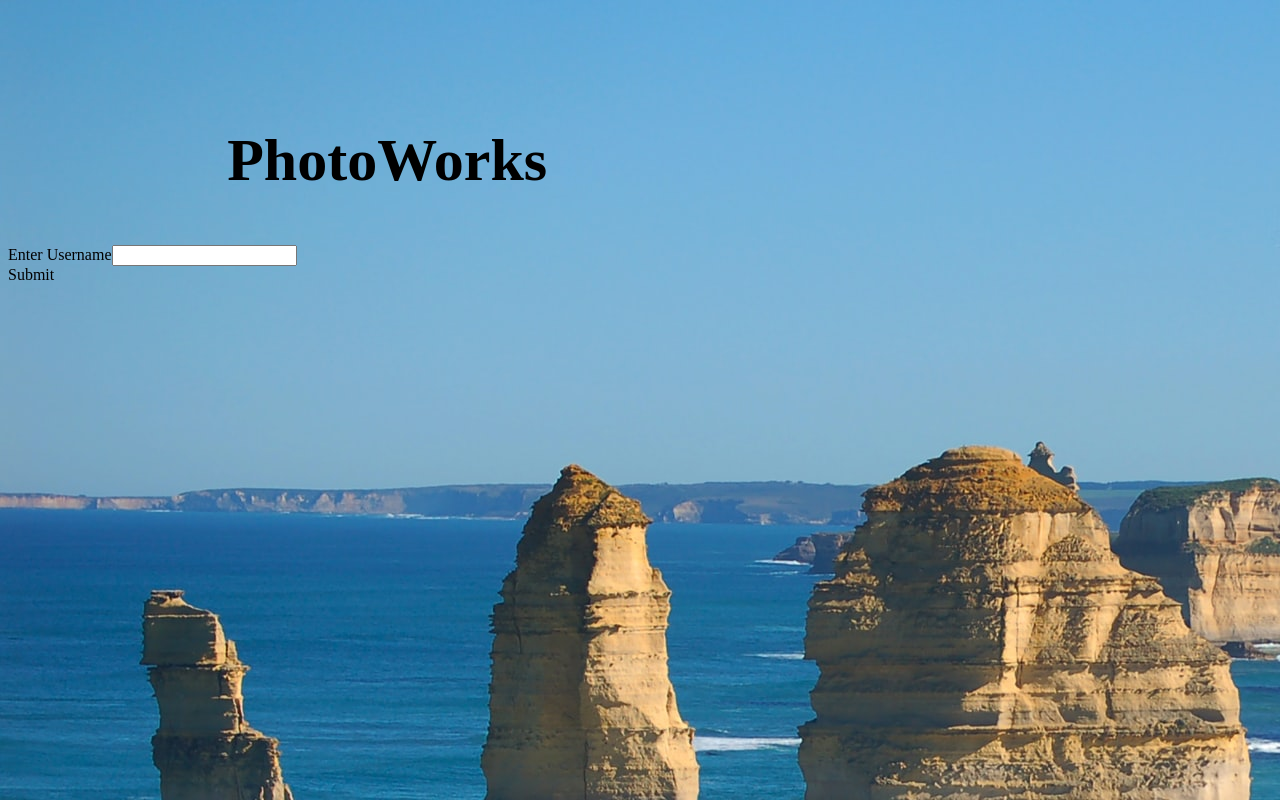
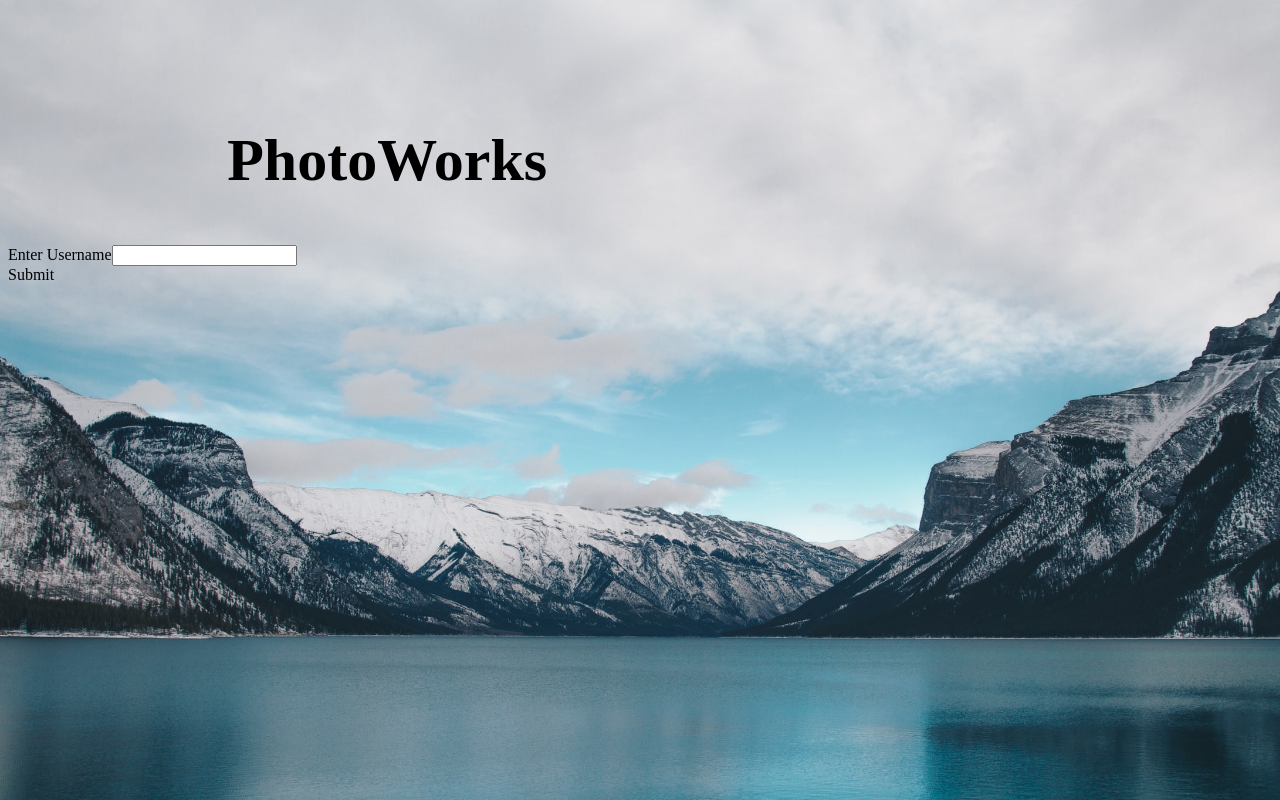
Before and after one commit to Roberto-Livi/react-redux-project, a React (Create React App) app in the folder react-redux/: page / in a window 1280 px wide. Built offline with nearby package versions, Linux system fonts and the light colour scheme; the HTML template or start-up script is replaced by a standard one.

Commit message:
finished applying css to login page

```diff
--- a/react-redux/src/components/Login.js
+++ b/react-redux/src/components/Login.js
@@ -5,12 +5,13 @@ class Login extends React.Component {
     render() {
         return (
             <div>
-
             <form id="form" className="ui form segment">
                 <h1 id="heading">PhotoWorks</h1>
                 <div className="field">
                     <label>Enter Username</label>
-                    <input type="text" name="special-name" />
+                    <input
+                    type="text"
+                    />
                 </div>
                 <div className="ui primary submit button">Submit</div>
                 <div className="ui error message">
--- a/react-redux/src/styling/Login.css
+++ b/react-redux/src/styling/Login.css
@@ -1,5 +1,6 @@
 body {
-    background-image: url("../pictures/paul-macallan-Id8KeYl71ec-unsplash.jpg");
+    background-image: url("../pictures/natalie-toombs-Zwl3zlN4qtw-unsplash.jpg");
+    background-size: 110%;
 }
 
 #form {
```
Also changed, not shown: react-redux/src/pictures/natalie-toombs-Zwl3zlN4qtw-unsplash.jpg (added), react-redux/src/pictures/paul-macallan-Id8KeYl71ec-unsplash.jpg (deleted).
